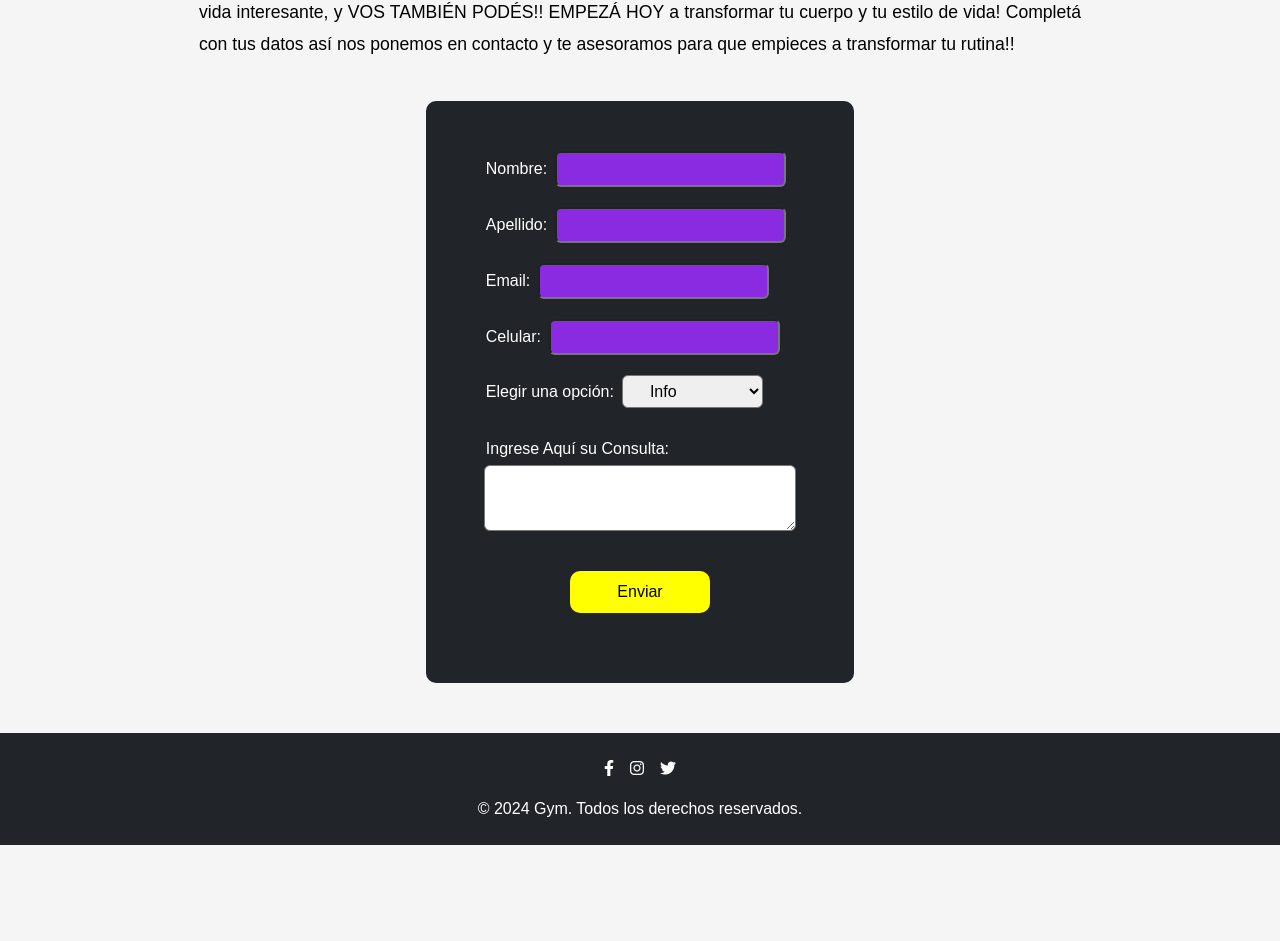
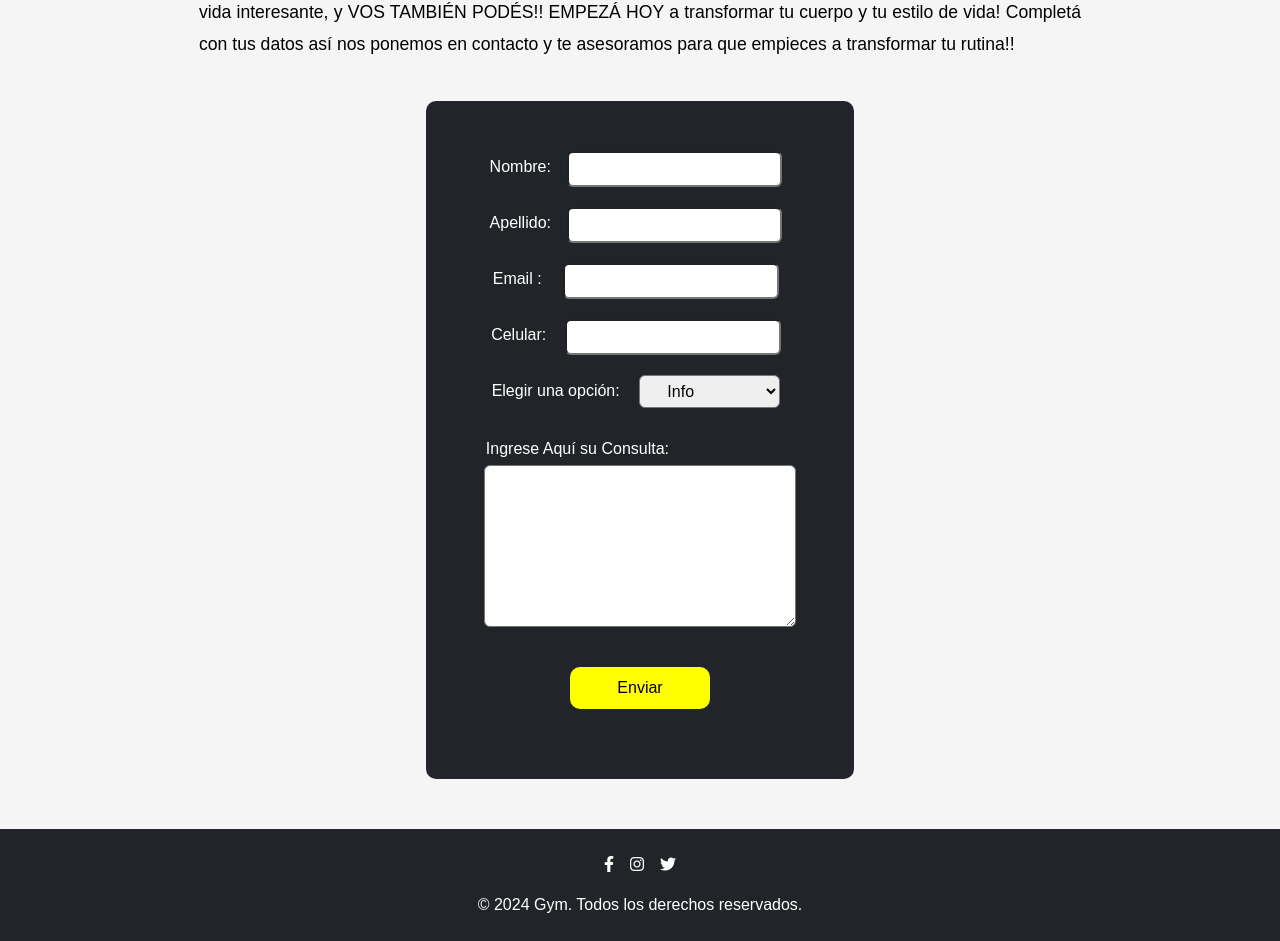
Before and after one commit to myrx2/proyecto-gym, a Next.js app: page / in a window 1280 px wide. Shown: the part 6131-7072 px from the top of the page. Before the commit the page ends 6976 px from the top, so only its background shows below. Built offline with nearby package versions, Linux system fonts and the light colour scheme; data requests are answered from the project's data file.

Commit message:
formulario corregido

```diff
--- a/src/sections/ContactSection.js
+++ b/src/sections/ContactSection.js
@@ -29,7 +29,7 @@ export default function ContactSection() {
                 </fieldset>
 
                 <fieldset className={styles.contenido}>
-                   <label htmlFor='mail'className={styles.label}> Email: </label>
+                   <label htmlFor='mail'className={styles.label}> Email :  </label>
                    <input className={styles.input} type='email'name="mail" id='mail'>
                    </input>
                 </fieldset>
@@ -46,12 +46,13 @@ export default function ContactSection() {
                       <option selected value="info">Info</option>
                       <option value="productos">Productos</option>
                       <option  value="planes">Planes</option>
+                      <option  value="planes">Clases</option>
                    </select>
                 </fieldset>
 
                 <div className={styles.textarea}>
                    <label className={styles.label}> Ingrese Aquí su Consulta: </label>
-                   <textarea className={styles.input}> </textarea>
+                   <textarea className={styles.input} rows="5"> </textarea>
                 </div>
 
                 <button className={styles.button}> Enviar </button>
--- a/src/styles/contactSection.module.css
+++ b/src/styles/contactSection.module.css
@@ -33,11 +33,13 @@
 .contenido {
   padding: 10px 20px;
   text-align: start;
+  display: flex;
+  justify-content: space-around;
 }
 
 .contenido >.input{
   text-align: end;
-  background-color: blueviolet; /*hay que alinear a la derecha*/
+  width: 70%;
 }
 
 .textarea >.label {
```
